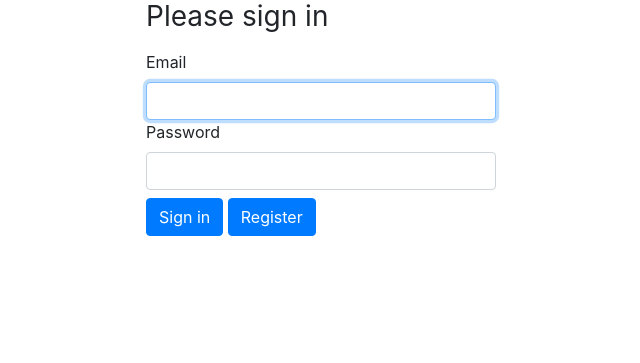
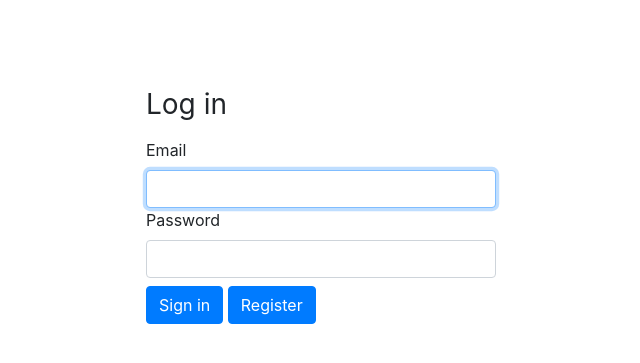
Before and after one commit to KenSerikawa/musicblog, a Symfony app: template templates/security/login.html.twig in a window 1280 px wide. Shown: the part 56-419 px from the top of the page, without its empty margins (319-959 px from the left). Run offline with Twig, Linux system fonts and the light colour scheme; the template is opened without the code that fills it, so the values that code supplies are empty; some libraries are stand-ins or nearby versions.

Commit message:
Fix style classes for login

```diff
--- a/templates/security/login.html.twig
+++ b/templates/security/login.html.twig
@@ -3,10 +3,10 @@
 {% block title %}Log in!{% endblock %}
 
 {% block body %}
-<div class="row">
+<div class="row mt-5">
     <div class="col-4">
     </div>
-    <div class="col-4">
+    <div class="col-4 mt-4 pt-3">
         <form method="post">
             {% if error %}
                 <div class="alert alert-danger">{{ error.messageKey|trans(error.messageData, 'security') }}</div>
@@ -18,7 +18,7 @@
                 </div>
             {% endif %}
 
-            <h1 class="h3 mb-3 font-weight-normal">Please sign in</h1>
+            <h1 class="h3 mb-3 font-weight-normal">Log in</h1>
             <label for="inputEmail">Email</label>
             <input type="email" value="{{ last_username }}" name="email" id="inputEmail" class="form-control" required autofocus>
             <label for="inputPassword">Password</label>
```
